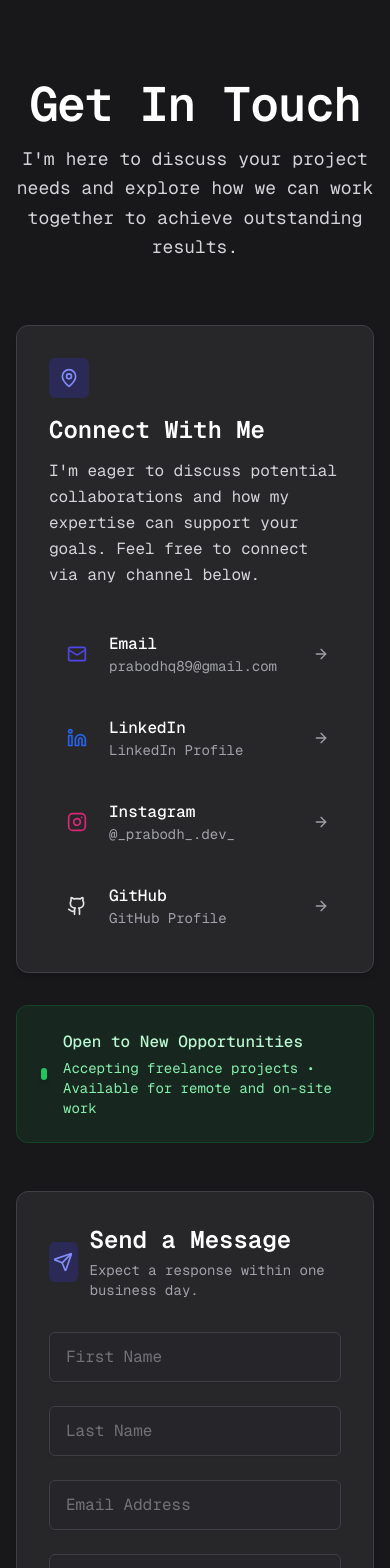
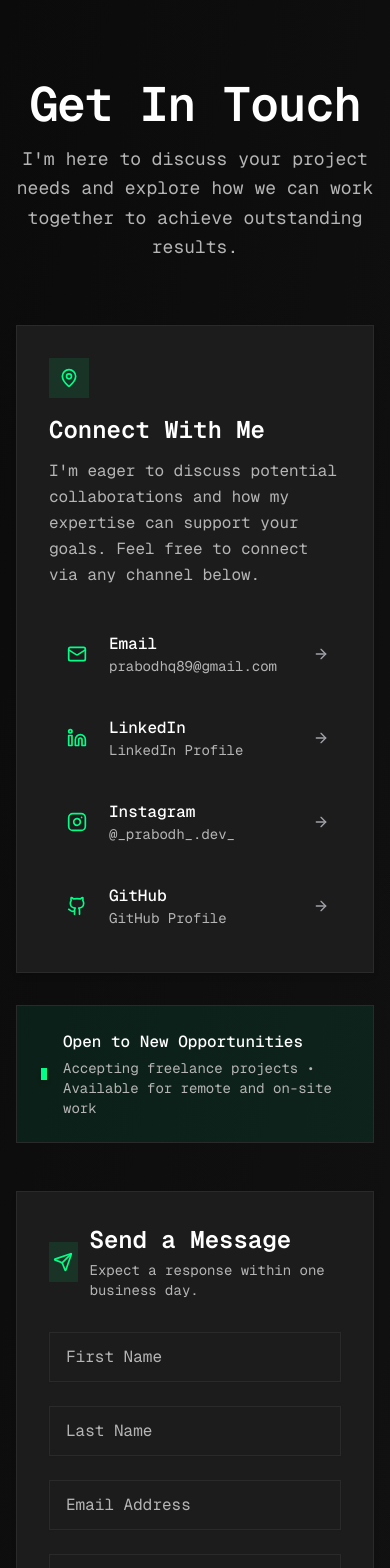
Before and after one commit to dev-infinity101/my-portfolio, a React (Vite) app: page /contact in a window 390 px wide. Shown: the top 1568 px of the page. Built offline with nearby package versions, Linux system fonts and the light colour scheme; no server answers.

Commit message:
added neon card border glow and music play feature

```diff
--- a/src/components/LinkButton.jsx
+++ b/src/components/LinkButton.jsx
@@ -5,7 +5,7 @@ function LinkButton({ to, href, imageUrl, variant = 'outline', children }) {
   const isInternal = !!to;
   const MotionComponent = isInternal ? motion(Link) : motion.a;
 
-  const baseStyles = "w-full font-medium text-center p-4 transition-all duration-300 ease-in-out flex items-center justify-center gap-3 border rounded-none";
+  const baseStyles = "w-full font-medium text-center p-4 transition-all duration-300 ease-in-out flex items-center justify-center gap-3 border rounded-none glow-outline";
 
   const variants = {
     filled: "bg-[#00FF88] text-black border-transparent hover:bg-[#00D080]",
--- a/src/index.css
+++ b/src/index.css
@@ -55,3 +55,27 @@
 .neon-animate {
   animation: neon-pulse 5s infinite;
 }
+
+.glow-outline {
+  position: relative;
+}
+
+.glow-outline::before {
+  content: "";
+  position: absolute;
+  inset: 0;
+  border-radius: inherit;
+  padding: var(--glow-width, 3px);
+  background: radial-gradient(320px at var(--x, 50%) var(--y, 50%), rgba(0, 255, 136, 0.75), rgba(0, 208, 128, 0.45) 50%, transparent 75%);
+  -webkit-mask: linear-gradient(#000 0 0) content-box, linear-gradient(#000 0 0);
+  -webkit-mask-composite: xor;
+  mask: linear-gradient(#000 0 0) content-box, linear-gradient(#000 0 0);
+  mask-composite: exclude;
+  pointer-events: none;
+  opacity: 0;
+  transition: opacity .2s ease;
+}
+
+.glow-outline:hover::before {
+  opacity: 2;
+}
--- a/src/pages/AboutMe.jsx
+++ b/src/pages/AboutMe.jsx
@@ -184,7 +184,7 @@ function AboutMe() {
                 </p>
 
                 <motion.div
-                  className="inline-flex items-center gap-2 bg-[#00FF88] text-black px-6 py-3 rounded-none font-medium hover:bg-[#00D080] transition-all duration-300"
+                  className="inline-flex items-center gap-2 bg-[#00FF88] text-black px-6 py-3 rounded-none font-medium hover:bg-[#00D080] transition-all duration-300 glow-outline border border-transparent"
                   whileHover={{ y: -2 }}
                   whileTap={{ scale: 0.98 }}
                 >
@@ -260,7 +260,7 @@ function ExperiencesSection({ experiences }) {
                  style={{ backgroundImage: `linear-gradient(to right, ${experience.color.split(' ')[1]}, ${experience.color.split(' ')[3]})` }}>
             </div>
 
-            <div className="relative bg-white/70 dark:bg-dark-surface/90 backdrop-blur-sm p-8 rounded-none border border-gray-200/50 dark:border-dark-surface/50 shadow-lg hover:shadow-2xl transition-all duration-500 h-full">
+            <div className="relative bg-white/70 dark:bg-dark-surface/90 backdrop-blur-sm p-8 rounded-none border border-gray-200/50 dark:border-dark-surface/50 shadow-lg hover:shadow-2xl transition-all duration-500 h-full glow-outline">
               <div className={`inline-flex items-center justify-center w-16 h-16 rounded-none bg-gradient-to-r ${experience.color} text-white mb-6 shadow-lg group-hover:scale-110 transition-transform duration-300`}>
                 {experience.icon}
               </div>
@@ -395,7 +395,7 @@ function TimelineItem({ item, index }) {
 
       {/* Content */}
       <motion.div
-        className="flex-1 bg-white/80 dark:bg-dark-surface/90 backdrop-blur-md p-4 md:p-6 rounded-none shadow-md border border-gray-200/50 dark:border-dark-surface/50 hover:shadow-lg transition-all duration-300 group-hover:bg-white/90 dark:group-hover:bg-dark-surface"
+        className="flex-1 bg-white/80 dark:bg-dark-surface/90 backdrop-blur-md p-4 md:p-6 rounded-none shadow-md border border-gray-200/50 dark:border-dark-surface/50 hover:shadow-lg transition-all duration-300 group-hover:bg-white/90 dark:group-hover:bg-dark-surface glow-outline"
         whileHover={{ y: -3, scale: 1.01 }}
       >
         <div className="flex flex-wrap items-center gap-2 mb-3">
--- a/src/pages/GetInTouch.jsx
+++ b/src/pages/GetInTouch.jsx
@@ -75,7 +75,7 @@ const GetInTouch = () => {
     }
   };
 
-  const inputClass = "block w-full rounded-md border py-3 px-4 bg-white/50 dark:bg-gray-800/50 text-gray-900 dark:text-white placeholder-gray-400 dark:placeholder-gray-500 focus:ring-1 focus:ring-indigo-500 focus:border-indigo-500 transition-all duration-300 border-gray-200 dark:border-gray-700 shadow-sm";
+  const inputClass = "block w-full rounded-none border py-3 px-4 bg-[#1C1C1C] text-[#FFFFFF] placeholder-[#B5B5B5] focus:ring-1 focus:ring-[#00FF88] focus:border-[#00FF88] transition-all duration-300 border-[#2A2A2A] shadow-sm";
 
   const socialLinks = [
     {
@@ -109,7 +109,7 @@ const GetInTouch = () => {
   ];
 
   return (
-    <div className="min-h-screen bg-gray-50 dark:bg-gray-900 py-20 px-4 relative overflow-hidden">
+    <div className="min-h-screen bg-[linear-gradient(to_bottom_right,#0B0B0B,#111111)] text-white py-20 px-4 relative overflow-hidden">
       <div
         className="absolute inset-0 pointer-events-none"
         style={{
@@ -127,10 +127,10 @@ const GetInTouch = () => {
           className="text-center mb-16"
         >
           <motion.div variants={itemVariants} className="mb-8">
-            <h1 className="text-5xl md:text-6xl font-semibold mb-4 text-gray-900 dark:text-white tracking-tight">
+            <h1 className="text-5xl md:text-6xl font-semibold mb-4 text-white tracking-tight">
               Get In Touch
             </h1>
-            <p className="text-lg text-gray-600 dark:text-gray-300 max-w-2xl mx-auto leading-relaxed">
+            <p className="text-lg text-[#B5B5B5] max-w-2xl mx-auto leading-relaxed">
               I'm here to discuss your project needs and explore how we can work together to achieve outstanding results.
             </p>
           </motion.div>
@@ -147,14 +147,14 @@ const GetInTouch = () => {
             className="order-2 lg:order-1"
             whileHover={{ scale: 1.01, transition: { duration: 0.3 } }}
           >
-            <div className="bg-white dark:bg-gray-800 rounded-xl p-8 border border-gray-200 dark:border-gray-700 shadow-md">
+            <div className="bg-[#1C1C1C] rounded-none p-8 border border-[#2A2A2A] shadow-md glow-outline">
               <div className="flex items-center gap-3 mb-8">
-                <div className="w-10 h-10 bg-indigo-50 dark:bg-indigo-900/50 rounded-md flex items-center justify-center">
-                  <Send size={20} className="text-indigo-600 dark:text-indigo-400" />
+                <div className="w-10 h-10 bg-[#00FF881A] rounded-none flex items-center justify-center">
+                  <Send size={20} className="text-[#00FF88]" />
                 </div>
                 <div>
-                  <h2 className="text-2xl font-semibold text-gray-900 dark:text-white">Send a Message</h2>
-                  <p className="text-sm text-gray-500 dark:text-gray-400 mt-1">Expect a response within one business day.</p>
+                  <h2 className="text-2xl font-semibold text-white">Send a Message</h2>
+                  <p className="text-sm text-[#B5B5B5] mt-1">Expect a response within one business day.</p>
                 </div>
               </div>
 
@@ -229,7 +229,7 @@ const GetInTouch = () => {
                   whileTap={{ scale: 0.98 }}
                   type="submit"
                   disabled={isSubmitting}
-                  className="w-full bg-gradient-to-r from-orange-400 to-orange-600 text-white font-medium py-3 px-6 rounded-md hover:from-orange-500 hover:to-orange-700 transition-colors duration-300 disabled:opacity-50 flex items-center justify-center gap-2 shadow-sm"
+                  className="w-full bg-[#00FF88] text-black font-medium py-3 px-6 rounded-none hover:bg-[#00D080] transition-colors duration-300 disabled:opacity-50 flex items-center justify-center gap-2 border border-transparent glow-outline"
                 >
                   {isSubmitting ? 'Sending...' : 'Send Message'}
                   <ArrowRight size={16} />
@@ -255,13 +255,13 @@ const GetInTouch = () => {
             className="order-1 lg:order-2 space-y-8"
             whileHover={{ scale: 1.01, transition: { duration: 0.3 } }}
           >
-            <div className="bg-white dark:bg-gray-800 rounded-xl p-8 border border-gray-200 dark:border-gray-700 shadow-md">
+            <div className="bg-[#1C1C1C] rounded-none p-8 border border-[#2A2A2A] shadow-md glow-outline">
               <div className="mb-8">
-                <div className="w-10 h-10 bg-indigo-50 dark:bg-indigo-900/50 rounded-md flex items-center justify-center mb-4">
-                  <MapPin size={20} className="text-indigo-600 dark:text-indigo-400" />
+                <div className="w-10 h-10 bg-[#00FF881A] rounded-none flex items-center justify-center mb-4">
+                  <MapPin size={20} className="text-[#00FF88]" />
                 </div>
-                <h3 className="text-2xl font-semibold text-gray-900 dark:text-white mb-3">Connect With Me</h3>
-                <p className="text-gray-600 dark:text-gray-300 text-base leading-relaxed">
+                <h3 className="text-2xl font-semibold text-white mb-3">Connect With Me</h3>
+                <p className="text-[#B5B5B5] text-base leading-relaxed">
                   I'm eager to discuss potential collaborations and how my expertise can support your goals. Feel free to connect via any channel below.
                 </p>
               </div>
@@ -275,17 +275,17 @@ const GetInTouch = () => {
                       href={social.href}
                       target={social.href.startsWith('http') ? '_blank' : '_self'}
                       rel={social.href.startsWith('http') ? 'noopener noreferrer' : ''}
-                      className="flex items-center gap-4 p-3 rounded-md hover:bg-gray-100 dark:hover:bg-gray-700 transition-colors duration-300"
+                      className="flex items-center gap-4 p-3 rounded-none hover:bg-[#1C1C1C] transition-colors duration-300"
                       whileHover={{ x: 4 }}
                     >
-                      <div className={`w-8 h-8 flex items-center justify-center ${social.color}`}>
+                      <div className={`w-8 h-8 flex items-center justify-center text-[#00FF88]`}>
                         <IconComponent size={20} />
                       </div>
                       <div className="flex-1">
-                        <div className="font-medium text-gray-900 dark:text-white text-base">
+                        <div className="font-medium text-white text-base">
                           {social.label}
                         </div>
-                        <div className="text-sm text-gray-500 dark:text-gray-400">
+                        <div className="text-sm text-[#B5B5B5]">
                           {social.value}
                         </div>
                       </div>
@@ -296,12 +296,12 @@ const GetInTouch = () => {
               </div>
             </div>
 
-            <div className="bg-green-50 dark:bg-green-800/20 rounded-xl p-6 border border-green-100 dark:border-green-700/30">
+            <div className="bg-[#00D0801A] rounded-none p-6 border border-[#2A2A2A] glow-outline">
               <div className="flex items-center gap-4">
-                <div className="w-3 h-3 bg-green-500 rounded-full shadow-md"></div>
+                <div className="w-3 h-3 bg-[#00FF88] rounded-none shadow-md"></div>
                 <div>
-                  <p className="font-medium text-green-800 dark:text-green-200 text-base">Open to New Opportunities</p>
-                  <p className="text-green-700 dark:text-green-300 text-sm mt-1">Accepting freelance projects • Available for remote and on-site work</p>
+                  <p className="font-medium text-white text-base">Open to New Opportunities</p>
+                  <p className="text-[#B5B5B5] text-sm mt-1">Accepting freelance projects • Available for remote and on-site work</p>
                 </div>
               </div>
             </div>
--- a/src/pages/Projects.jsx
+++ b/src/pages/Projects.jsx
@@ -227,7 +227,7 @@ function ProjectCard({ project, index }) {
           transition: { duration: 0.3, ease: "easeOut" }
         }}
       >
-        <div className={`relative bg-white/70 dark:bg-dark-surface/90 backdrop-blur-xl rounded-none border ${config.borderColor} dark:border-dark-surface/50 shadow-xl hover:shadow-2xl transition-all duration-500 overflow-hidden`}>
+        <div className={`relative bg-white/70 dark:bg-dark-surface/90 backdrop-blur-xl rounded-none border ${config.borderColor} dark:border-dark-surface/50 shadow-xl hover:shadow-2xl transition-all duration-500 overflow-hidden glow-outline`}>
           {/* Gradient Overlay */}
           <div className={`absolute inset-0 bg-gradient-to-br ${config.accentColor} opacity-0 group-hover:opacity-5 transition-opacity duration-500`}></div>
 
@@ -386,7 +386,7 @@ function ProjectCard({ project, index }) {
             target="_blank"
             rel="noopener noreferrer"
             style={{ pointerEvents: 'auto' }}
-            className="flex items-center justify-center gap-2 bg-transparent text-slate-900 dark:text-white py-3 px-6 rounded-none hover:bg-slate-100 dark:hover:bg-white/10 transition-all duration-300 text-sm font-semibold border border-slate-900 dark:border-white"
+            className="flex items-center justify-center gap-2 bg-transparent text-slate-900 dark:text-white py-3 px-6 rounded-none hover:bg-slate-100 dark:hover:bg-white/10 transition-all duration-300 text-sm font-semibold border border-slate-900 dark:border-white glow-outline"
           >
             <Github className="w-4 h-4" />
             View Code
@@ -403,7 +403,7 @@ function ProjectCard({ project, index }) {
             target="_blank"
             rel="noopener noreferrer"
             style={{ pointerEvents: 'auto' }}
-            className="flex items-center justify-center gap-2 bg-[#00FF88] text-black py-3 px-6 rounded-none hover:bg-[#00D080] transition-all duration-300 text-sm font-semibold border border-transparent"
+            className="flex items-center justify-center gap-2 bg-[#00FF88] text-black py-3 px-6 rounded-none hover:bg-[#00D080] transition-all duration-300 text-sm font-semibold border border-transparent glow-outline"
           >
             <ExternalLink className="w-4 h-4" />
             Live Demo
```
Also changed, not shown: src/App.jsx (+18 -0 lines), src/components/AutoPlayAudio.jsx (added, +52 -0 lines), 1 other file (tests, documents, lock files or other folders).
